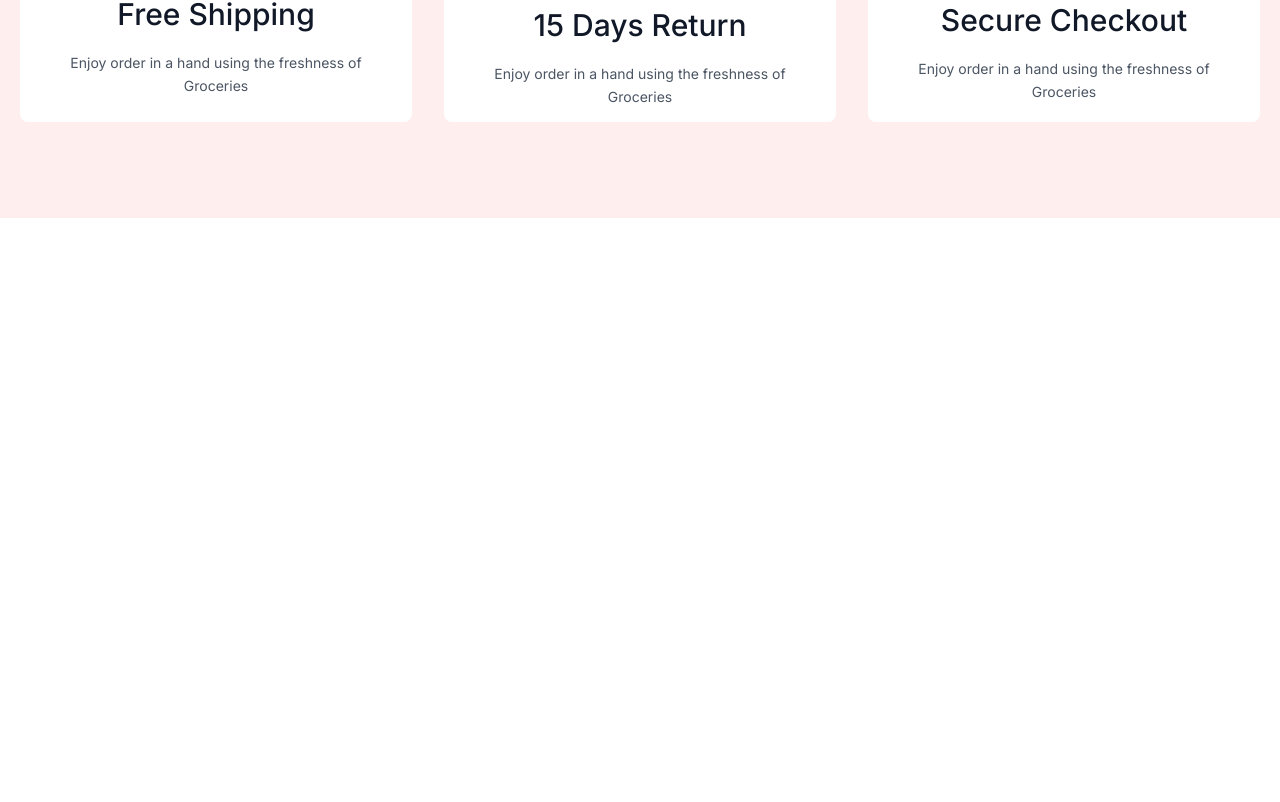
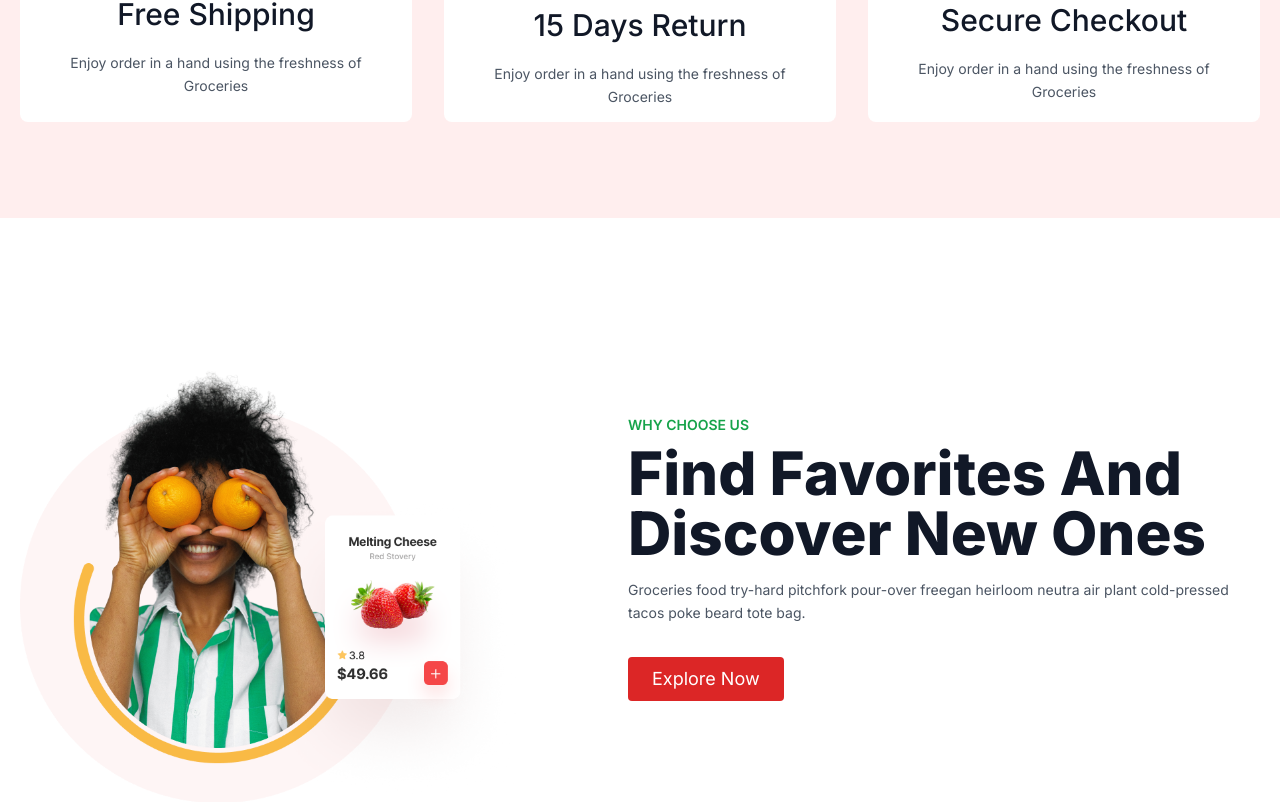
Before and after one commit to Foysalhossain/food-website-nextjs, a Next.js app: page / in a window 1280 px wide. Shown: the part 1113-1915 px from the top of the page. Before the commit the page ends 1331 px from the top, so only its background shows below. Built offline with nearby package versions, Linux system fonts and the light colour scheme.

Commit message:
why choose us section done

```diff
--- a/src/app/page.js
+++ b/src/app/page.js
@@ -1,12 +1,13 @@
 import Hero from '@/components/Hero/Hero'
 import Services from '@/components/Services/Services'
-import Image from 'next/image'
+import Why from '@/components/Why/Why'
 
 export default function Home() {
   return (
     <>
       <Hero />
       <Services />
+      <Why />
     </>
   )
 }
--- /dev/null
+++ b/src/components/Why/Why.jsx
@@ -0,0 +1,27 @@
+import React from 'react'
+import Image from 'next/image'
+
+export default function Why() {
+    return (
+        <>
+            <section className="text-gray-600 body-font">
+                <div className="container mx-auto flex px-5 py-24 md:flex-row flex-col items-center max-w-7xl">
+                    <div className="lg:max-w-lg lg:w-full md:w-1/2 w-5/6">
+                        <Image className="object-cover object-center rounded" alt="hero" src='/image/image and card.png' width={500} height={600} />
+                    </div>
+                    <div className="lg:flex-grow md:w-1/2 lg:pl-24 md:pl-16 flex flex-col md:items-start md:text-left mb-16 md:mb-0 items-center text-center">
+                        <span className='text-green-600 uppercase font-semibold text-sm mb-2'>Why choose us</span>
+                        <h1 className="title-font md:text-6xl sm:text-4xl text-3xl mb-4 font-extrabold text-gray-900">
+                            Find Favorites And Discover New Ones
+                        </h1>
+                        <p className="mb-8 leading-relaxed text-sm">Groceries food try-hard pitchfork pour-over freegan heirloom neutra air plant cold-pressed tacos poke beard tote bag.</p>
+                        <div className="flex justify-center">
+                            <button className="inline-flex text-white bg-red-600 border-0 py-2 px-6 focus:outline-none hover:bg-red-500 rounded text-lg">Explore Now</button>
+                        </div>
+                    </div>
+
+                </div>
+            </section>
+        </>
+    )
+}
```
